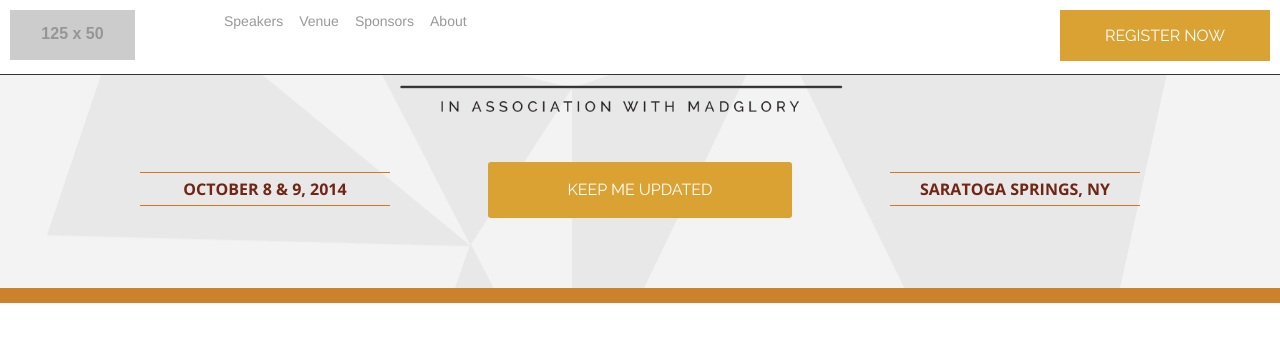
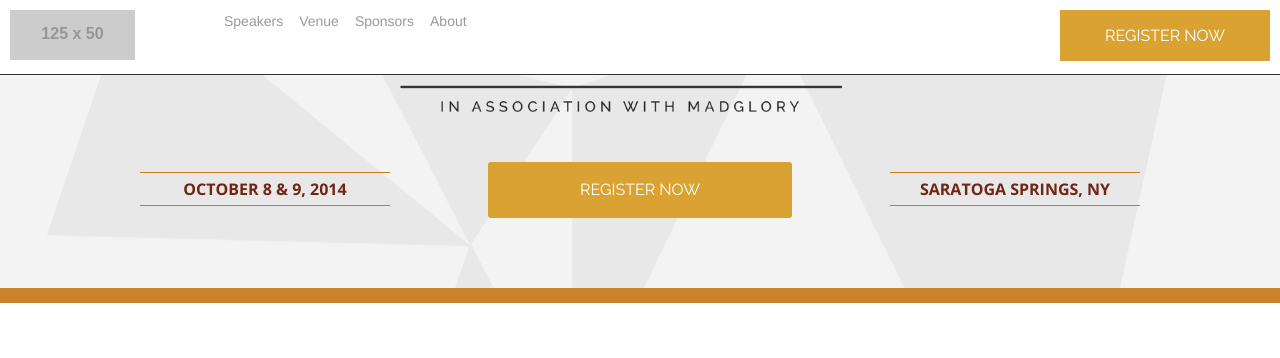
Before and after one commit to madglory/level-up, a Jekyll site: the page built from index.html, in a window 1280 px wide and 900 px high, scrolled down 314 px. Shown: the top 358 px of the window. Built offline with Jekyll 4.4.1, drawn with Linux system fonts in a browser that asks for light colours.

Commit message:
Updated register button

```diff
--- a/_includes/masthead.html
+++ b/_includes/masthead.html
@@ -1,4 +1,4 @@
-
+<a name="home"></a>
 <div class="jumbotron">
   <div class="row">
     <div class="large-12 columns">
@@ -17,7 +17,7 @@
           <div class="large-3 columns details">October 8 &amp; 9, 2014</div>
           <div class="large-3 large-push-6 columns details">Saratoga Springs, NY</div>
           <div class="large-4 large-pull-4 columns">
-            <a href="#" data-reveal-id="firstModal" class="large button signup">Keep Me Updated</a>
+            <a href="https://nvite.com/levelupcon/b87/tickets" class="large button signup">Register Now</a>
           </div>
         </div>
 
```
